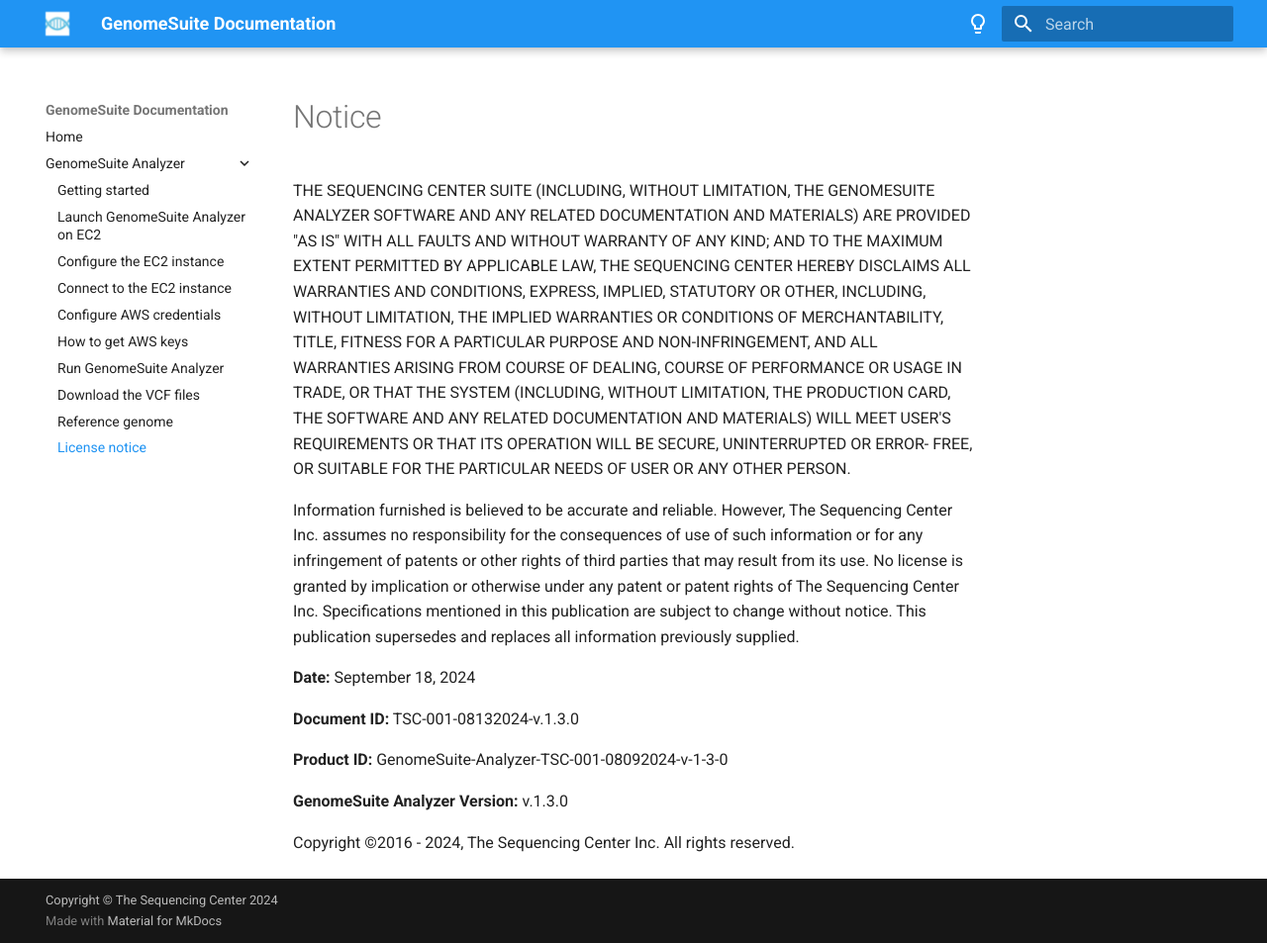
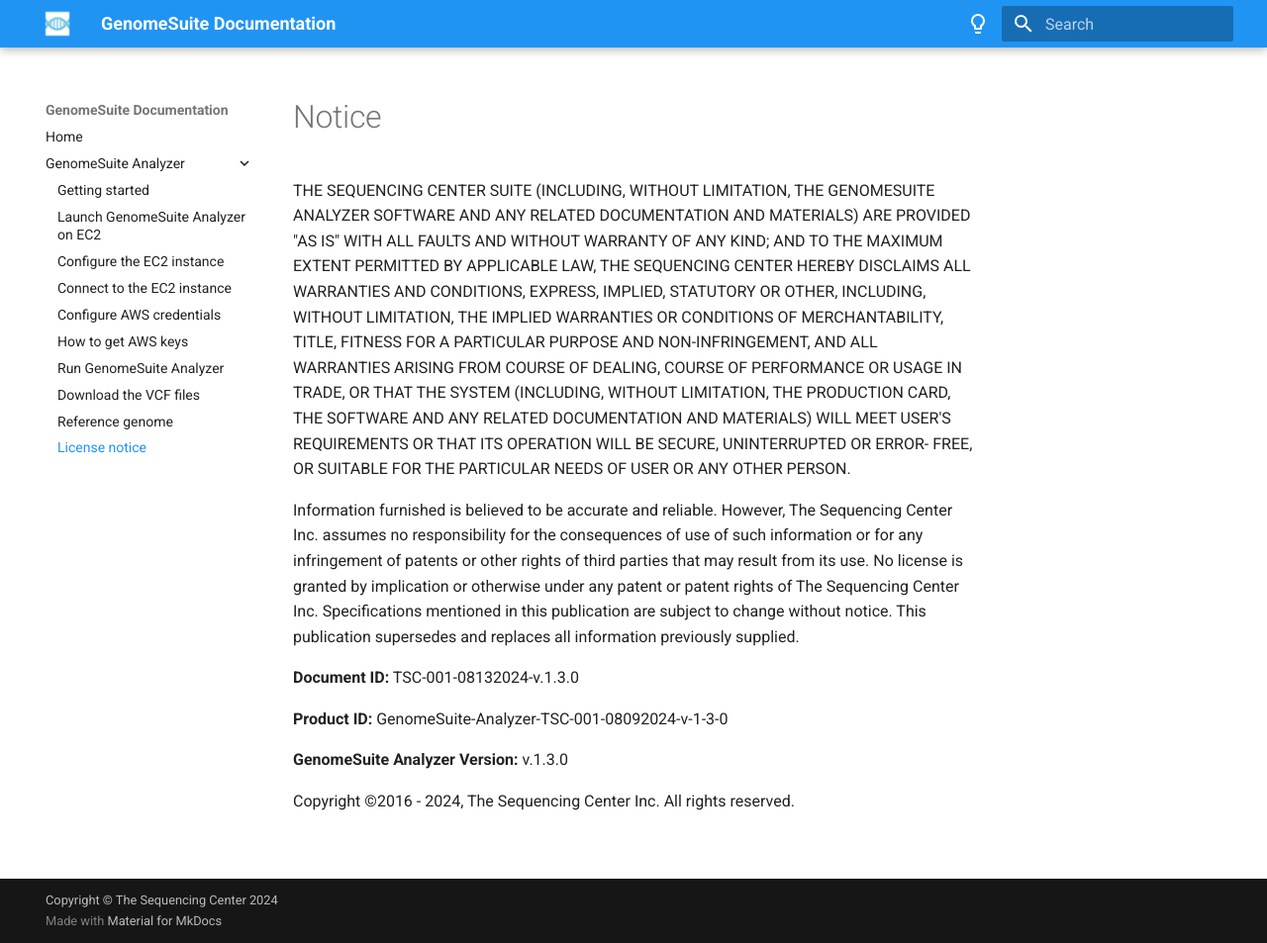
Before and after one commit to The-Sequencing-Center/GenomeSuite-Docs, an MkDocs documentation site: the page built from docs/analyzer-license-notice.md, in a window 1280 px wide and 953 px high. Shown: the whole window at 99% size. Built offline with MkDocs 1.6.1 and Material for MkDocs 9.7.7, drawn with Linux system fonts in a browser that asks for light colours.

Commit message:
Remove unneeded date from license page

```diff
--- a/docs/analyzer-license-notice.md
+++ b/docs/analyzer-license-notice.md
@@ -3,8 +3,6 @@
 THE SEQUENCING CENTER SUITE (INCLUDING, WITHOUT LIMITATION, THE GENOMESUITE ANALYZER SOFTWARE AND ANY RELATED DOCUMENTATION AND MATERIALS) ARE PROVIDED "AS IS" WITH ALL FAULTS AND WITHOUT WARRANTY OF ANY KIND; AND TO THE MAXIMUM EXTENT PERMITTED BY APPLICABLE LAW, THE SEQUENCING CENTER HEREBY DISCLAIMS ALL WARRANTIES AND CONDITIONS, EXPRESS, IMPLIED, STATUTORY OR OTHER, INCLUDING, WITHOUT LIMITATION, THE IMPLIED WARRANTIES OR CONDITIONS OF MERCHANTABILITY, TITLE, FITNESS FOR A PARTICULAR PURPOSE AND NON-INFRINGEMENT, AND ALL WARRANTIES ARISING FROM COURSE OF DEALING, COURSE OF PERFORMANCE OR USAGE IN TRADE, OR THAT THE SYSTEM (INCLUDING, WITHOUT LIMITATION, THE PRODUCTION CARD, THE SOFTWARE AND ANY RELATED DOCUMENTATION AND MATERIALS) WILL MEET USER'S REQUIREMENTS OR THAT ITS OPERATION WILL BE SECURE, UNINTERRUPTED OR ERROR- FREE, OR SUITABLE FOR THE PARTICULAR NEEDS OF USER OR ANY OTHER PERSON.
 
 Information furnished is believed to be accurate and reliable. However, The Sequencing Center Inc. assumes no responsibility for the consequences of use of such information or for any infringement of patents or other rights of third parties that may result from its use. No license is granted by implication or otherwise under any patent or patent rights of The Sequencing Center Inc. Specifications mentioned in this publication are subject to change without notice. This publication supersedes and replaces all information previously supplied.
-
-**Date:** September 18, 2024
 
 **Document ID:** TSC-001-08132024-v.1.3.0
 
```
